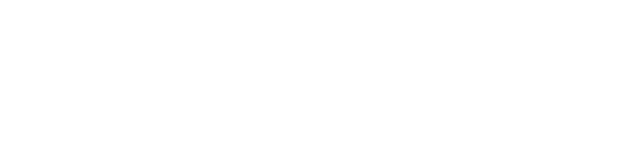
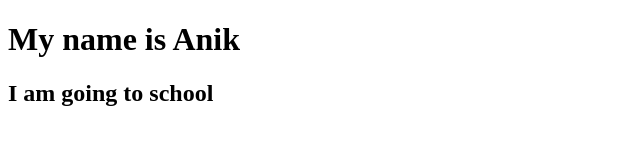
Before and after one commit to oonik/my-third-repo, a plain HTML site: page index.html in a window 1280 px wide. Shown: the whole page, without its empty margins (0-640 px from the left). Drawn offline with Linux system fonts and the light colour scheme.

Commit message:
added header

```diff
--- a/index.html
+++ b/index.html
@@ -7,6 +7,7 @@
     <title>my third github repo</title>
 </head>
 <body>
-
+    <h1>My name is Anik</h1>
+    <h2>I am going to school</h2>
 </body>
 </html>
```
